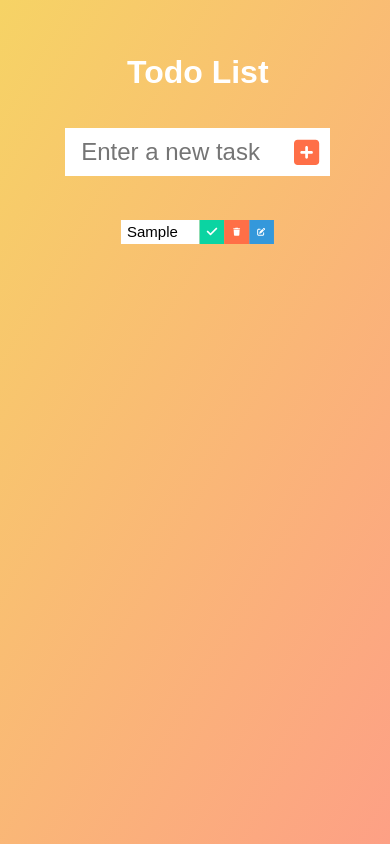
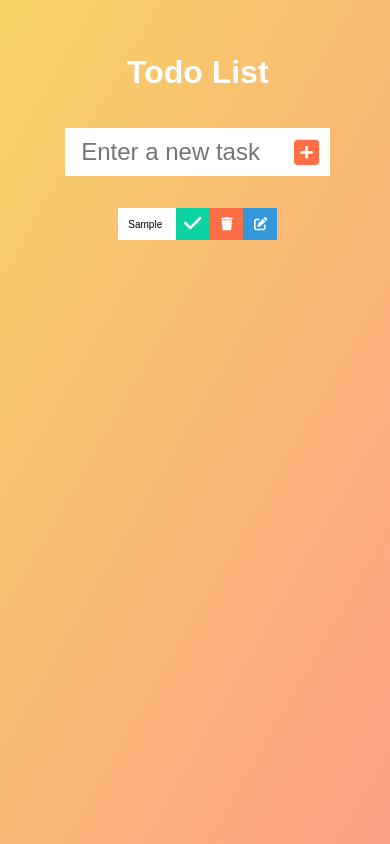
Before and after one commit to tyagiharsh607/todo-list-react, a React (Vite) app: page / in a window 390 px wide. Both pictures are taken after typing "Sample" into the empty fields and a click on the button 306 px from the left and 152 px from the top of the page. Built offline with nearby package versions, Linux system fonts and the light colour scheme.

Commit message:
Making it more responsive

```diff
--- a/src/index.css
+++ b/src/index.css
@@ -29,6 +29,7 @@ body {
   align-items: center;
   flex-direction: column;
   position: relative;
+  overflow: hidden;
 }
 
 .app-container{
@@ -196,19 +197,38 @@ form {
     font-size: 1rem;
 
   }
-  .container-div{
+  /* .container-div{
     transform: scale(0.7);
 
-  }
+  } */
+     .todo-div {
+       font-size: 15px;
+     }
 
 }
 
 
 @media screen and (max-width:600px){
 
-  .container-div {
-      transform: scale(0.6);
-
+  .save-button,.edit-button,.trash-button, .checked-button{
+      width: 40px;
+      height: 2rem;
+    }
+    .todo-div {
+           font-size: 12px;
+           height: 2rem;
     }
 
 }
+@media screen and (max-width:500px){
+
+  .save-button,.edit-button,.trash-button, .checked-button{
+      width: 35px;
+      height: 2rem;
+    }
+    .todo-div {
+           font-size: 10px;
+           height: 2rem;
+    }
+
+}
```
